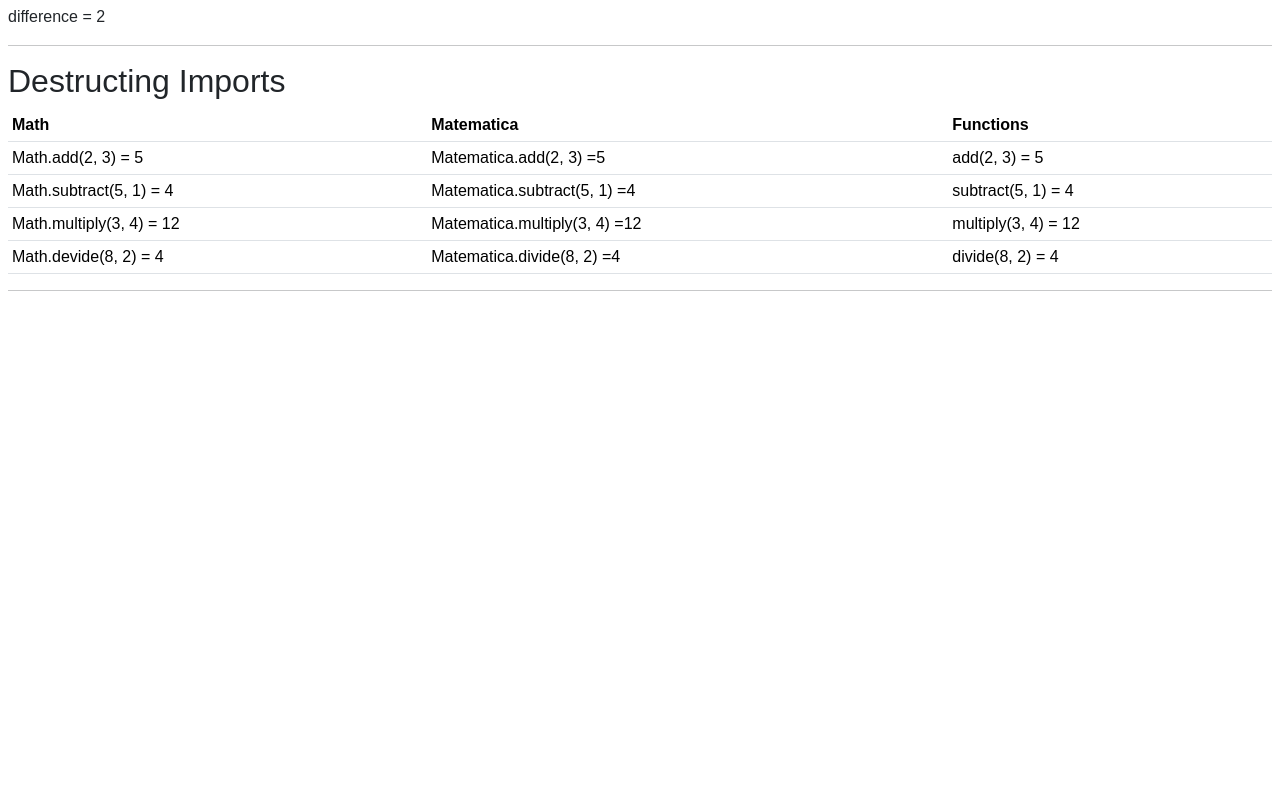
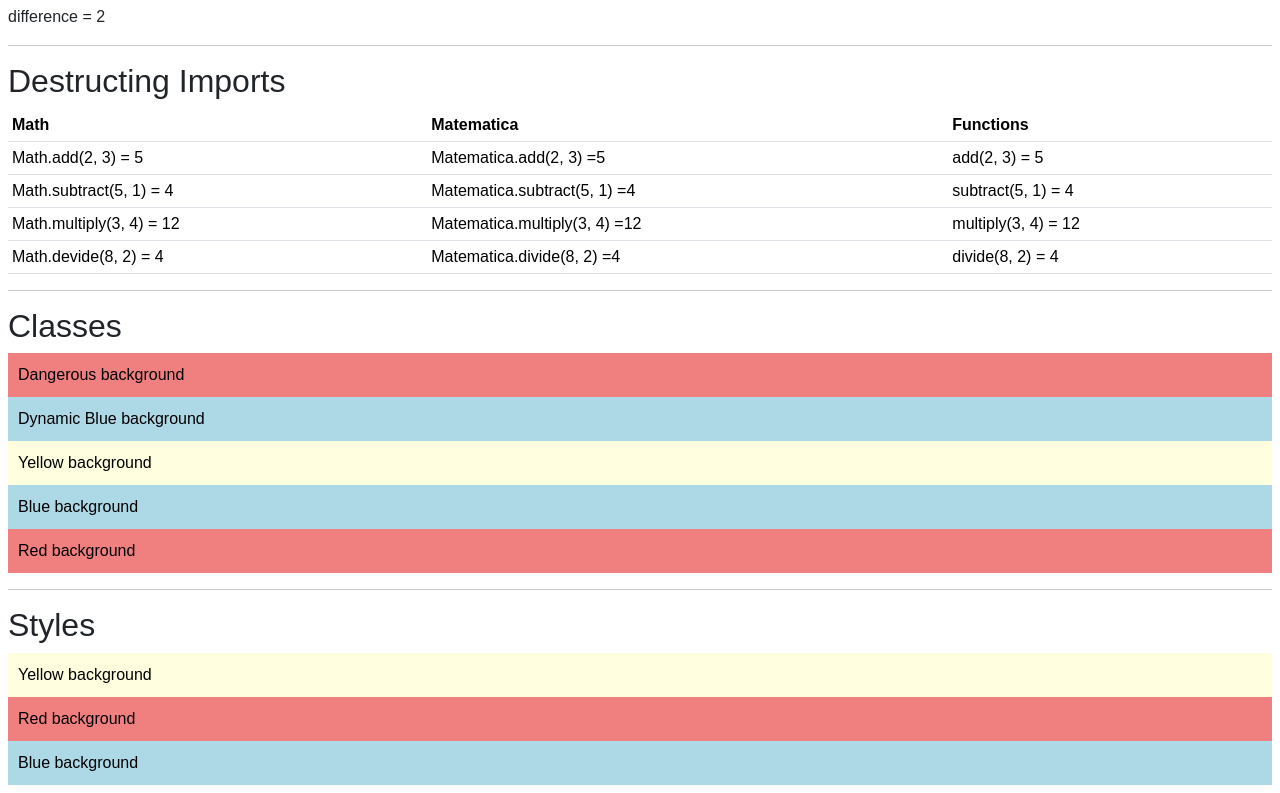
Before and after one commit to yashhbeladiya/kanbas-react-web-app, a React (Create React App) app: page /#/Labs/Lab3 in a window 1280 px wide. Shown: the part 4350-5143 px from the top of the page. Before the commit the page ends 4657 px from the top, so only its background shows below. Built offline with nearby package versions, Linux system fonts and the light colour scheme.

Commit message:
Dynamic Styling

```diff
--- /dev/null
+++ b/src/Labs/Lab3/Classes.css
@@ -0,0 +1,6 @@
+.wd-bg-yellow    { background-color: lightyellow; }
+.wd-bg-blue      { background-color: lightblue;   }
+.wd-bg-red       { background-color: lightcoral;  }
+.wd-bg-green     { background-color: lightgreen;  }
+.wd-fg-black     { color: black;                  }
+.wd-padding-10px { padding: 10px;                 }
--- /dev/null
+++ b/src/Labs/Lab3/Classes.tsx
@@ -0,0 +1,31 @@
+import "./Classes.css";
+
+export default function Classes() {
+  const color = "blue";
+  const dangerous = true;
+  return (
+    <div>
+      <h2>Classes</h2>
+      <div
+        className={`${
+          dangerous ? "wd-bg-red" : "wd-bg-green"
+        } wd-fg-black wd-padding-10px`}
+      >
+        Dangerous background{" "}
+      </div>
+      <div className={`wd-bg-${color} wd-fg-black wd-padding-10px`}>
+        Dynamic Blue background{" "}
+      </div>
+      <div className="wd-bg-yellow wd-fg-black wd-padding-10px">
+        Yellow background{" "}
+      </div>
+      <div className="wd-bg-blue wd-fg-black wd-padding-10px">
+        Blue background{" "}
+      </div>
+      <div className="wd-bg-red wd-fg-black wd-padding-10px">
+        Red background{" "}
+      </div>
+      <hr />
+    </div>
+  );
+}
--- /dev/null
+++ b/src/Labs/Lab3/Styles.tsx
@@ -0,0 +1,20 @@
+export default function Styles() {
+    const colorBlack = { color: "black" };
+    const padding10px = { padding: "10px" };
+    const bgBlue = { "backgroundColor": "lightblue",
+                    "color": "black",   ...padding10px
+    };
+    const bgRed = {
+      "backgroundColor": "lightcoral",
+      ...colorBlack,   ...padding10px
+    };
+    return(
+      <div id="wd-styles">
+        <h2>Styles</h2>
+        <div style={{"backgroundColor": "lightyellow",
+          "color": "black", padding: "10px" }}>
+          Yellow background</div>
+        <div style={ bgRed }> Red background </div>
+        <div style={ bgBlue }>Blue background</div>
+      </div>
+  );};
--- a/src/Labs/Lab3/index.tsx
+++ b/src/Labs/Lab3/index.tsx
@@ -3,6 +3,7 @@
 import ArrayIndexAndLength from "./ArrayIndexAndLength";
 import ArrowFunctions from "./ArrowFunctions";
 import BooleanVariables from "./BooleanVariables";
+import Classes from "./Classes";
 import ConditionalOutputIfElse from "./ConditionalOutputIfElse";
 import ConditionalOutputInline from "./ConditionalOutputInline";
 import Destructing from "./Destructing";
@@ -20,6 +21,7 @@
 import MapFunction from "./MapFunction";
 import SimpleArrays from "./SimpleArrays";
 import Spreading from "./Spreading";
+import Styles from "./Styles";
 import TemplateLiterals from "./TemplateLiterals";
 import TernaryOperator from "./TernaryOperator";
 import TodoItem from "./TodoItem";
@@ -56,6 +58,8 @@
             <Destructing />
             <FunctionDestructing />
             <DestructingImports />
+            <Classes />
+            <Styles />
         </div>
     );
 }
```
